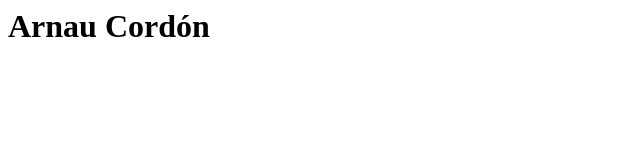
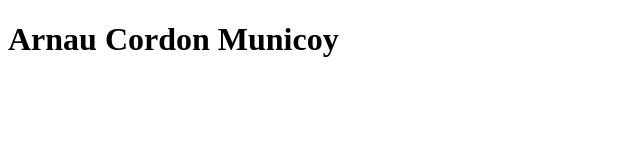
Before and after one commit to acordonmunicoy/acordon, a plain HTML site: page index.html in a window 1280 px wide. Shown: the whole page, without its empty margins (0-640 px from the left). Drawn offline with Linux system fonts and the light colour scheme.

Commit message:
Update index.html

```diff
--- a/index.html
+++ b/index.html
@@ -1,5 +1,12 @@
-<http>
-  <body>
-  <h1> Arnau Cordón </h1>
-  </body>
-</http>
+<!DOCTYPE html>
+<html lang="en">
+<head>
+    <meta charset="UTF-8">
+    <meta name="viewport" content="width=device-width, initial-scale=1.0">
+    <title>Stem</title>
+</head>
+<body>
+        <h1> Arnau Cordon Municoy</h1>
+
+</body>
+</html>
```
